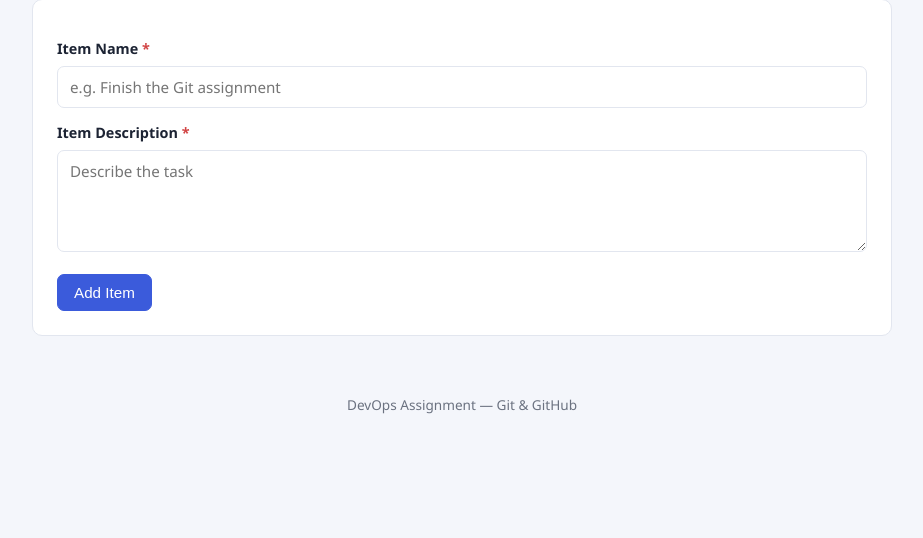
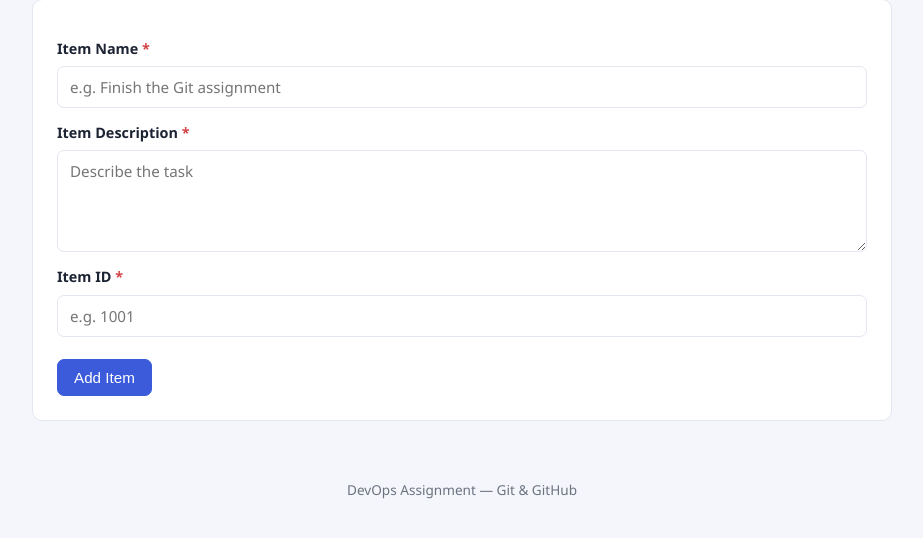
Before and after one commit to YagnaRaval28/devops_tutedude, a Flask app: page /todo in a window 1280 px wide. Shown: the part 185-723 px from the top of the page, without its empty margins (178-1101 px from the left). Run offline with Flask 3, Linux system fonts and the light colour scheme.

Commit message:
Add Item ID field to the To-Do form
Co-Authored-By: Claude Opus 5 (1M context) <noreply@anthropic.com>

```diff
--- a/Git_and_GitHub_Yagna/templates/todo.html
+++ b/Git_and_GitHub_Yagna/templates/todo.html
@@ -22,6 +22,11 @@
   <textarea id="itemDescription" name="itemDescription" rows="4"
             placeholder="Describe the task">{{ data.get('itemDescription', '') }}</textarea>
 
+  <label for="itemId">Item ID <span class="req">*</span></label>
+  <input type="text" id="itemId" name="itemId"
+         value="{{ data.get('itemId', '') }}"
+         placeholder="e.g. 1001">
+
   <button class="btn btn-primary" type="submit">Add Item</button>
 </form>
 {% endblock %}
```
